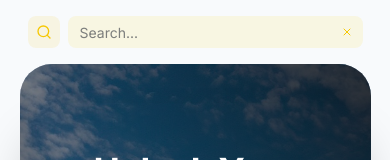
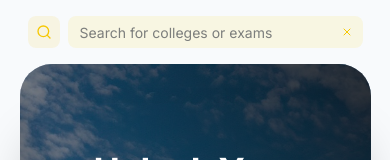
Before and after one commit to AbinashIIITB/akash-talks, a Next.js app: page / in a window 390 px wide. Both pictures are taken after a click on the button 306 px from the left and 32 px from the top of the page. Shown: the top 160 px of the page. Built offline with nearby package versions, Linux system fonts and the light colour scheme.

Commit message:
Update mobile search placeholder to 'Search for colleges or exams'

```diff
--- a/src/components/layout/Navbar.tsx
+++ b/src/components/layout/Navbar.tsx
@@ -191,7 +191,7 @@ export function Navbar() {
                         >
                             <input
                                 type="text"
-                                placeholder="Search..."
+                                placeholder="Search for colleges or exams"
                                 autoFocus
                                 className="w-full h-8 pl-3 pr-8 rounded-lg bg-[#f6c804]/10 border-none outline-none text-sm text-foreground placeholder:text-muted-foreground"
                                 onKeyDown={(e) => {
```
